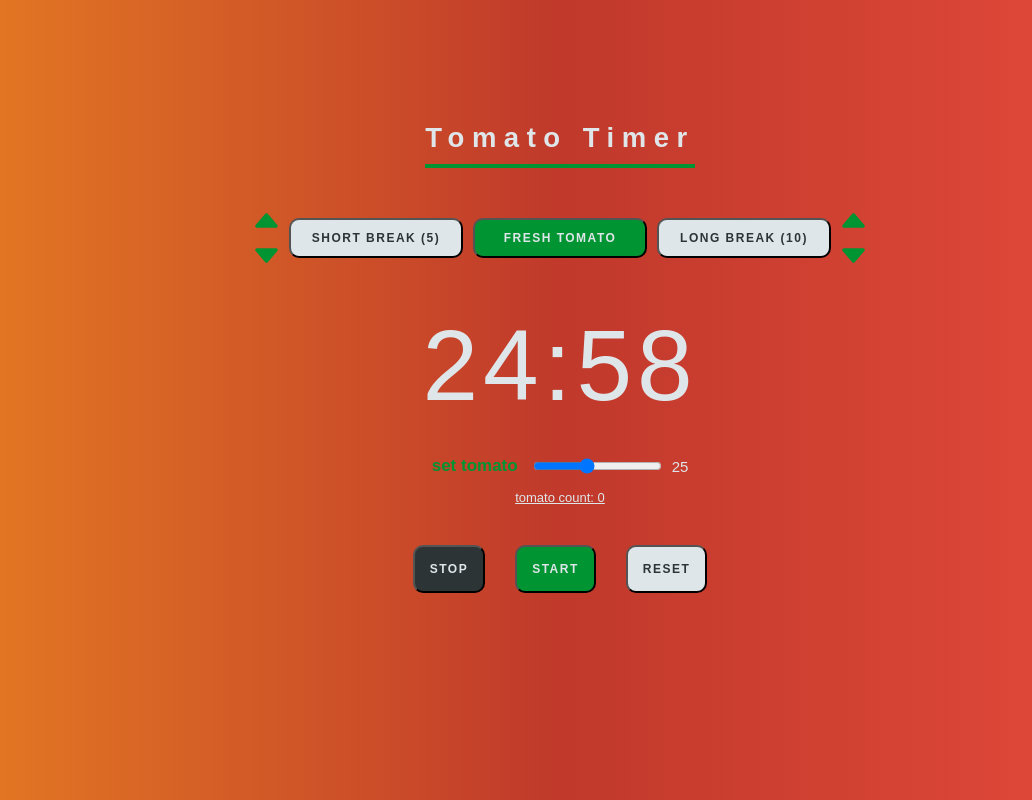
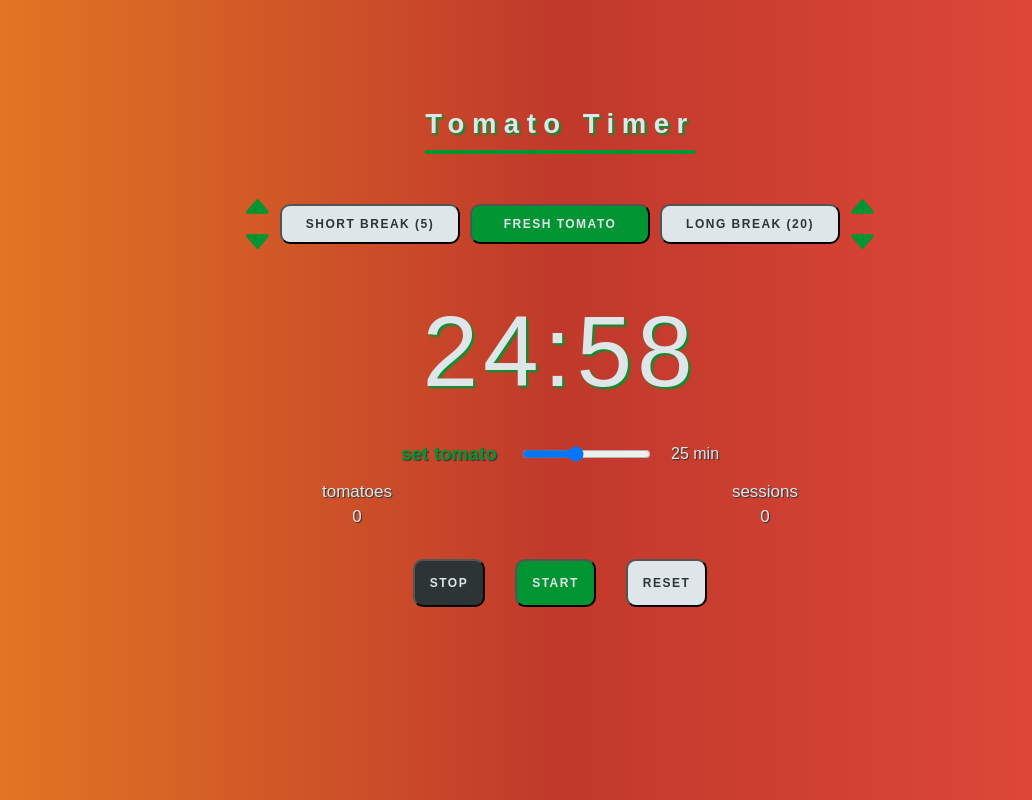
Before and after one commit to Tenacious-Qi/pomodoro-timer, a plain HTML site: page index.html in a window 1280 px wide. Both pictures are taken after a click on the button "FRESH TOMATO". Shown: the whole page, without its empty margins (80-1112 px from the left). Drawn offline with nearby package versions, Linux system fonts and the light colour scheme.

Commit message:
added favicon. added a session counter

```diff
--- a/index.html
+++ b/index.html
@@ -5,6 +5,7 @@
         <meta name="viewport" content="width=device-width initial-scale=1.0">
         <link rel="stylesheet" href="style.css">
         <link href=https://fonts.googleapis.com/css?family=Ubuntu:400,500,700&display=swap">
+        <link rel="shortcut icon" type="image/png" href="favicon/tomato-24-238423.png"/>
         <script type="module" src="https://unpkg.com/ionicons@5.0.0/dist/ionicons/ionicons.esm.js"></script>
         <title>TomatoTimer</title>
     </head>
@@ -21,7 +22,7 @@
 
         <button class="top-btn btn-break-short">SHORT BREAK (<p class="short-break-value">5</p>)</button>
         <button class="top-btn btn-tomato">FRESH TOMATO</button>
-        <button class="top-btn btn-break-long">LONG BREAK (<p class="long-break-value">10</p>)</button>
+        <button class="top-btn btn-break-long">LONG BREAK (<p class="long-break-value">20</p>)</button>
 
         <div class="break-btn-updown set-long-break">
           <ion-icon name="caret-up-outline" class="btn-long-break-increase"></ion-icon>
@@ -35,16 +36,20 @@
       <div class="slider-container">
         <label class="slider-label" for="update-tomato">set tomato</label>
         <input class="tomato-slider" type="range" name="update-tomato" min="1" max="60" value="25">
-        <p class="input-value">25</p>
+        <p class="input-value">25 min</p>
       </div>
 
-      <div class="tomato-display">tomato count: 0</div>
+      <div class="counter">
+        <div class="tomato-display">tomatoes<br> 0</div>
+        <div class="session-display">sessions<br> 0</div>
+      </div>
 
       <div class="start-stop-reset">
         <button class="btn-stop">STOP</button>
         <button class="btn-start">START</button>
         <button class="btn-reset">RESET</button>
       </div>
+
       <audio id="alarm">
         <source src="audio/alarm.mp3" type="audio/mp3">
       </audio>
--- a/script.js
+++ b/script.js
@@ -1,14 +1,13 @@
 let minutes = 25
 let seconds = 0
+let tomatoCount = 0;
 let timerRunning = false;
 let paused = false;
+let onBreak = false;
 let interval;
 let timerEndInterval;
 let pausedTime;
 let initialTime;
-let shortBreakMinutes;
-let longBreakMinutes;
-
 
 // -- QUERY SELECTORS --  //
 const audio = document.querySelector('#alarm');
@@ -19,7 +18,8 @@ const reset = document.querySelector('.btn-reset');
 const tomato = document.querySelector('.btn-tomato');
 const shortBreak = document.querySelector('.btn-break-short');
 const longBreak = document.querySelector('.btn-break-long');
-let tomatoDisplay = document.querySelector('.tomato-display');
+const tomatoDisplay = document.querySelector('.tomato-display');
+const sessionDisplay = document.querySelector('.session-display');
 
 // QUERY SELECTORS FOR CHANGING TIMER SETTINGS
 const tomatoSlider = document.querySelector('.tomato-slider');
@@ -35,7 +35,6 @@ timerDisplay.textContent = minutes + `:0${seconds}`
 initialTime = timerDisplay.textContent.split(':');
 
 // -- EVENT LISTENERS -- //
-
 shortBreak.addEventListener('click', function() {
   minutes = parseInt(shortBreakValue.textContent);
   takeBreak();
@@ -73,9 +72,7 @@ stop.addEventListener('click', function() {
 });
 
 start.addEventListener('click', function() {
-  if (timerRunning === false) {
-    timer();
-  }
+  if (timerRunning === false) {timer();}
   timerRunning = true;
   tomato.classList.add('active');
 });
@@ -88,7 +85,6 @@ tomatoSlider.addEventListener('mousemove', function() {
 });
 
 // EVENT LISTENERS TO HANDLE CHANGES TO BREAK DURATION.
-// add or subtract a minute depending on which button is clicked
 increaseShortBreakTime.addEventListener('click', function() {
   shortBreakValue.textContent = parseInt(shortBreakValue.textContent) + 1;
 });
@@ -110,7 +106,6 @@ decreaseLongBreakTime.addEventListener('click', function() {
 });
 
 // -- FUNCTIONS -- //
-
 function updateTimer() {
   minutes = this.value;
   initialTime[0] = this.value;
@@ -127,7 +122,7 @@ function updateTimer() {
 }
 
 function takeBreak() {
-
+  onBreak = true;
   seconds = 0;
   paused = false;
   timerRunning = true;
@@ -140,12 +135,13 @@ function delayTimer() {
   const delayedTimer = setInterval(function() {
     timer()
     clearInterval(delayedTimer)
-  }, 10);
+  }, 100);
 }
 
 function resetTimer() {
   timerRunning = false;
   paused = false;
+  onBreak = false;
   clearInterval(interval);
   minutes = parseInt(initialTime[0]);
   seconds = parseInt(initialTime[1]);
@@ -172,39 +168,51 @@ function padMinutesAndSeconds() {
     }
   }
 }
-let tomatoCount = 0;
+
+function countNumberofTomatoes() {
+  let completedSessions;
+  if (onBreak === false) {
+    tomatoCount = tomatoCount + 1;
+    completedSessions = tomatoCount / 4;
+    tomatoDisplay.innerHTML = "tomatoes" + "<br />" + `${tomatoCount}`;
+    sessionDisplay.innerHTML = "sessions" + "<br />" + `${completedSessions}`;
+  }
+}
+
 function timer() {
   minutes = minutes - 1;
   seconds = 59;
     // if `STOP` is clicked, then start timer where it left off
     if (paused === true) {
       minutes = parseInt(pausedTime[0]);
-      seconds = parseInt(pausedTime[1] - 1); //account for delay when restarting timer.
+      seconds = parseInt(pausedTime[1]);
     }
-
   //setInterval Function
   interval = setInterval(function() {
-  timerDisplay.textContent = minutes + `:${seconds}`;
+
+    timerDisplay.textContent = minutes + `:${seconds}`;
     padMinutesAndSeconds();
-    document.title = 'T (' + timerDisplay.textContent + ')';
+    document.title = '(' + timerDisplay.textContent + ')' + ' TomatoTimer';
+
     seconds = seconds - 1;
+
     if (seconds < 0) {
       seconds = seconds + 60
       minutes = minutes - 1
     }
 
     if (minutes < 0) {
-      tomatoCount = tomatoCount + 1;
-      tomatoDisplay.textContent = "tomato count: " + ` ${tomatoCount}`;
+      countNumberofTomatoes();
       clearInterval(interval)
       audio.play();
       timerDisplay.textContent = "Time\'s up!";
-      document.title = 'BUZZZZ!';
-      //reset timer after displaying "Time's up!" for 10 seconds
+      document.title = 'BUZZZZZzZZzZZZZzZZZ!';
+
+      //reset timer after displaying "Time's up!" for 5 seconds
       timerEndInterval = setInterval(function() {
         resetTimer();
         clearInterval(timerEndInterval);
-      }, 10000);
+      }, 5000);
     }
   }, 1000);
 }
--- a/style.css
+++ b/style.css
@@ -1,7 +1,6 @@
 :root {
   --black: #2d3436;
   --gray: #dfe6e9;
-  --blue: #2980b9;
   --green: #009432;
   --red: #c0392b;
   --lightred: #e74c3c;
@@ -38,6 +37,7 @@ h1 {
   font-size: 2.75rem;
   letter-spacing: .75rem;
   margin-bottom: 50px;
+  text-shadow: var(--green) 2px 2px 2px;
 }
 
 .break-buttons {
@@ -57,7 +57,7 @@ h1 {
   display: flex;
   justify-content: center;
   align-items: center;
-  margin-top: 40px;
+  margin-top: 30px;
  }
 
 .start-stop-reset button {
@@ -69,6 +69,7 @@ h1 {
   padding: 20px;
   font-size: 10rem;
   letter-spacing: .5rem;
+  text-shadow: var(--green) 2px 2px 2px;
 }
 
 .btn-start {
@@ -92,7 +93,7 @@ h1 {
   justify-content: center;
   background-color: var(--gray);
   color: var(--black);
-  width: 174px;
+  width: 180px;
   height: 40px;
 }
 
@@ -109,9 +110,9 @@ button:hover, ion-icon:hover {
   transition: .3s;
 }
 
-.slider-container {
-  display: flex;
-  align-items: center;
+button:focus {
+  outline-color: var(--gray);
+  outline-style: thin dotted;
 }
 
 .break-btn-updown ion-icon {
@@ -121,24 +122,38 @@ button:hover, ion-icon:hover {
   color: var(--green);
 }
 
+.slider-container {
+  display: flex;
+  align-items: center;
+}
+
 .input-value {
-  font-size: 1.5rem;
+  font-size: 1.6rem;
+  text-shadow: var(--black) 1px 1px 1px;
 }
 
 .slider-label {
-  font-size: 1.7rem;
+  font-size: 1.9rem;
   color: var(--green);
+  text-shadow: var(--black) 1px 1px 1px;
   font-weight: 700;
   margin-right: 5px;
 }
 
 .tomato-slider {
-  margin: 0 10px;
+  margin: 0 20px;
 }
 
-.tomato-display {
-  font-size: 1.3rem;
-  text-decoration: underline;
+.counter {
+  display: flex;
+  margin: 0 50px;
+}
+.tomato-display, .session-display {
+  text-align: center;
+  font-size: 1.7rem;
+  margin: 0 170px;
+  text-shadow: var(--black) 1px 1px 1px;
+  line-height: 25px;
 }
 
 .active {
```
Also changed, not shown: favicon/tomato-24-238423.png (added).
